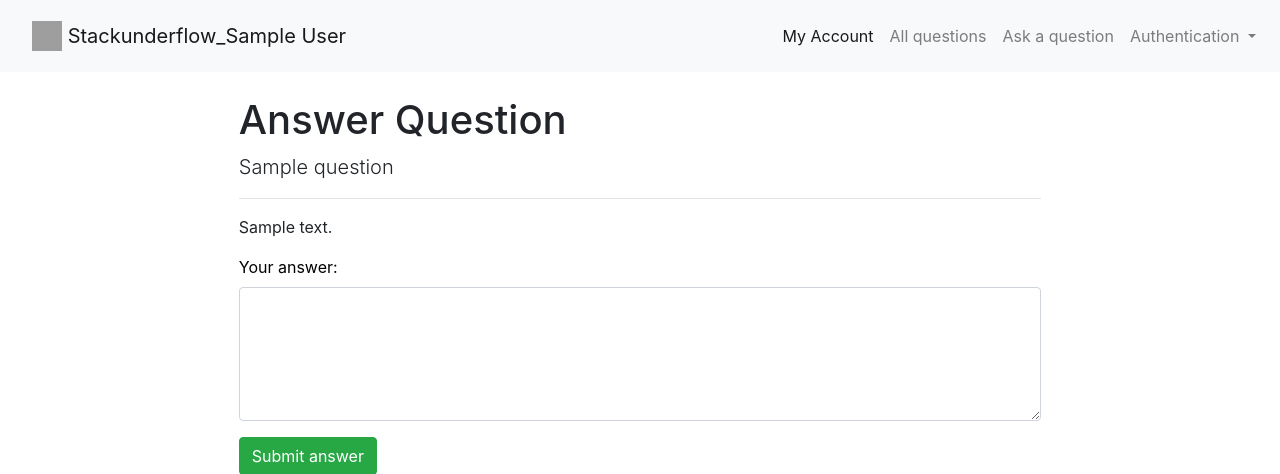
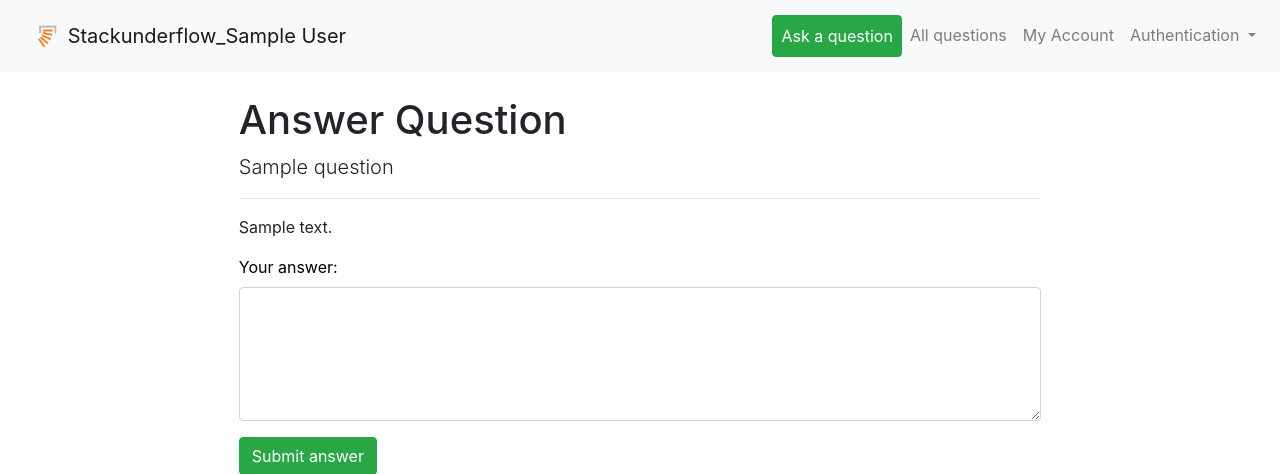
Before and after one commit to arvydasg/stackunderflow, a Flask app: page /questions/1/answer_question in a window 1280 px wide. Shown: the top 474 px of the page. Run offline with Flask 3, Linux system fonts and the light colour scheme; a user stored in the database is signed in; tables that the repository leaves empty hold one stand-in row (values such as "Sample post"); some libraries are stand-ins or nearby versions; grey boxes are pictures that could not be loaded.

Commit message:
styled base template, mostly nav

```diff
--- a/stackunderflow_app/templates/base.html
+++ b/stackunderflow_app/templates/base.html
@@ -20,11 +20,11 @@
             <nav class="navbar navbar-light bg-light">
                 <a class="navbar-brand" href="{{url_for("route_index")}}">
                     {% if current_user.is_authenticated %}
-                        <img src="https://getbootstrap.com/docs/4.0/assets/brand/bootstrap-solid.svg" width="30" height="30" class="d-inline-block align-top" alt="">
+                        <img src="{{ url_for('static', filename='stackunderflow.png') }}" width="30" height="30" class="d-inline-block align-top" alt="">
                         Stackunderflow_{{current_user.name}}
                     {% endif %}
                     {% if not current_user.is_authenticated %}
-                        <img src="https://getbootstrap.com/docs/4.0/assets/brand/bootstrap-solid.svg" width="30" height="30" class="d-inline-block align-top" alt="">
+                        <img src="{{ url_for('static', filename='stackunderflow.png') }}" width="30" height="30" class="d-inline-block align-top" alt="">
                         Stackunderflow
                     {% endif %}
                 </a>
@@ -41,14 +41,15 @@
                 <!-- Navigation links start -->
                 <ul class="navbar-nav ml-auto">
                     {% if current_user.is_authenticated %}
-                        <li class="nav-item active">
-                            <a class="nav-link" href="{{url_for("auth.route_my_account")}}">My Account <span class="sr-only">(current)</span></a>
+
+                        <li class="nav-item">
+                            <a class="nav-link btn btn-success text-white" href="{{url_for("questions.route_add_new_question")}}">Ask a question</a>
                         </li>
                         <li class="nav-item">
                             <a class="nav-link" href="{{url_for("questions.route_all_questions")}}">All questions</a>
                         </li>
                         <li class="nav-item">
-                            <a class="nav-link" href="{{url_for("questions.route_add_new_question")}}">Ask a question</a>
+                            <a class="nav-link" href="{{url_for("auth.route_my_account")}}">My Account <span class="sr-only">(current)</span></a>
                         </li>
                     {% endif %}
                     {% if not current_user.is_authenticated %}
```
Also changed, not shown: stackunderflow_app/static/stackunderflow.png (added).
